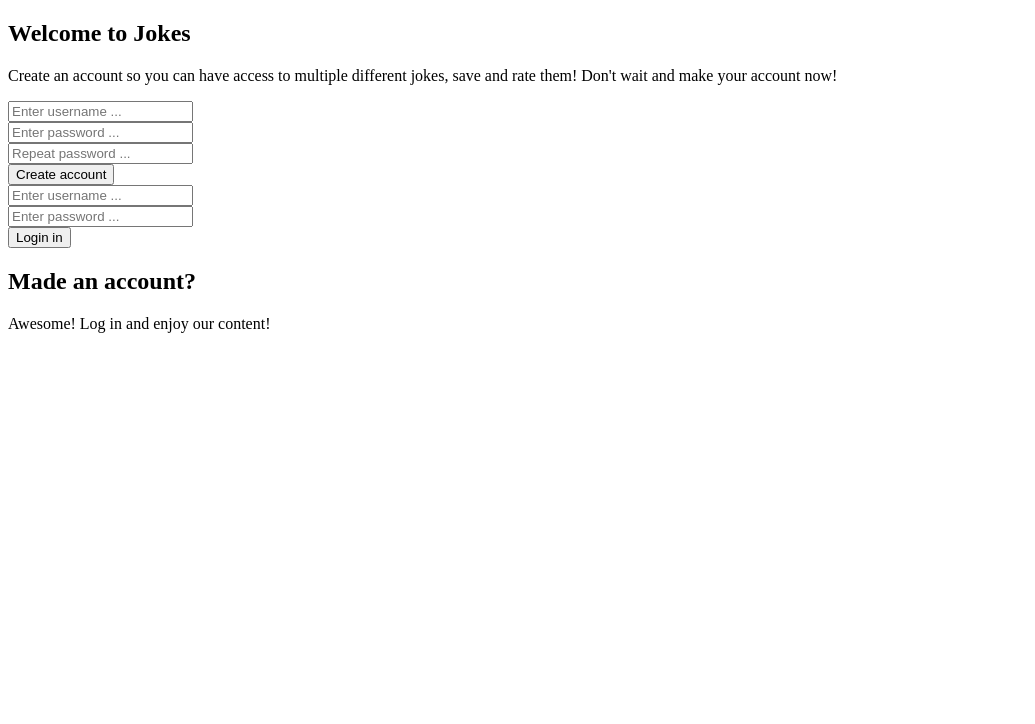
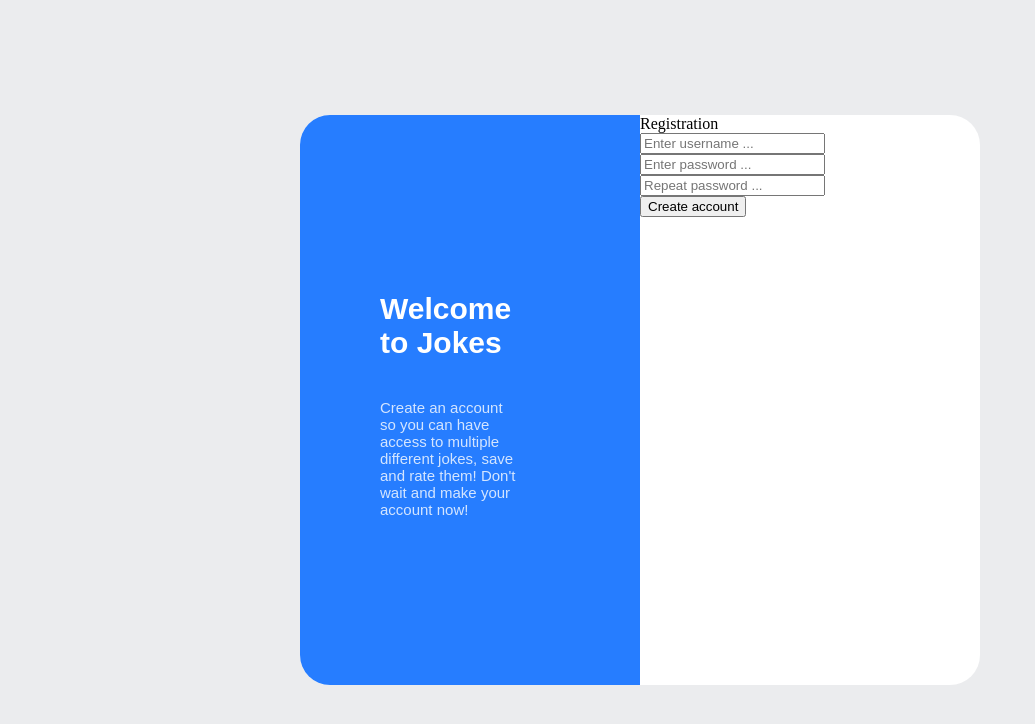
Before and after one commit to michellesaric/internship-13-dom_async, a plain HTML site: page index.html in a window 1280 px wide. Shown: the whole page, without its empty margins (0-1035 px from the left). Drawn offline with Linux system fonts and the light colour scheme; a web font is replaced by a local one.

Commit message:
started styling the registration

```diff
--- /dev/null
+++ b/assets/css/variables.css
@@ -0,0 +1,5 @@
+:root {
+    --color-blue: #267dff;
+    --color-light-gray: #e6e6e6;
+    --color-gray: #767676;
+}
--- a/index.html
+++ b/index.html
@@ -4,6 +4,7 @@
     <meta charset="UTF-8">
     <meta http-equiv="X-UA-Compatible" content="IE=edge">
     <meta name="viewport" content="width=device-width, initial-scale=1.0">
+    <link rel="stylesheet" href="./styles/registration-login.css">
     <title>Registration</title>
 </head>
 <body>
@@ -16,6 +17,7 @@
                 </div>
                 <div class="registration-form">
                     <form action="">
+                        <label for="">Registration</label><br>
                         <input type="text" id="registration-username" placeholder = "Enter username ..."><br>
                         <input type="password" id="registration-password" placeholder = "Enter password ..."><br>
                         <input type="password" id="registration-repeated-password" placeholder = "Repeat password ..."><br>
@@ -25,6 +27,7 @@
             </div>
             <div class="login">
                 <div class="login-form">
+                    <label for="">Log in</label><br>
                     <input type="text" id = "login-username" placeholder="Enter username ..."><br>
                     <input type="password" id = "login-password" placeholder="Enter password ..."><br>
                     <button class="login-button">Login in</button>
--- /dev/null
+++ b/styles/registration-login.css
@@ -0,0 +1,62 @@
+@import "assets/css/variables.css";
+@import "assets/css/fonts.css";
+
+* {
+    box-sizing: border-box;
+}
+
+body {
+    margin: 0;
+}
+
+main {
+    padding: 115px 300px;
+    background-color: #ebecee;
+}
+
+.registration-login-container {
+    display: flex;
+    justify-content: center;
+    align-items: center;
+    background-color: white;
+    border-radius: 30px;
+}
+
+.login {
+    display: none;
+}
+
+.registration {
+    display: flex;
+    flex-direction: row;
+    height: calc(100vh - 230px);
+}
+
+.registration-banner {
+    display: flex;
+    flex-direction: column;
+    justify-content: center;
+    border-top-left-radius: 30px;
+    border-bottom-left-radius: 30px;
+    background-color: #267dff;
+    flex-basis: 50%;
+    padding: 0px 120px 0px 80px;
+}
+
+.banner-title {
+    font-family: sans-serif;
+    color: white;
+    font-size: 30px;
+}
+
+.banner-description {
+    font-family: sans-serif;
+    color: white;
+    font-size: 15px;
+    opacity: 0.8;
+}
+
+.registration-form {
+    display: flex;
+    justify-content: center;
+}
```
